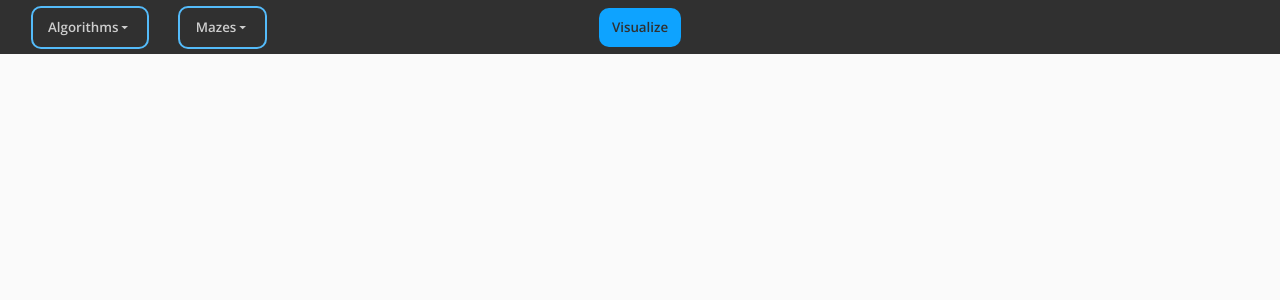
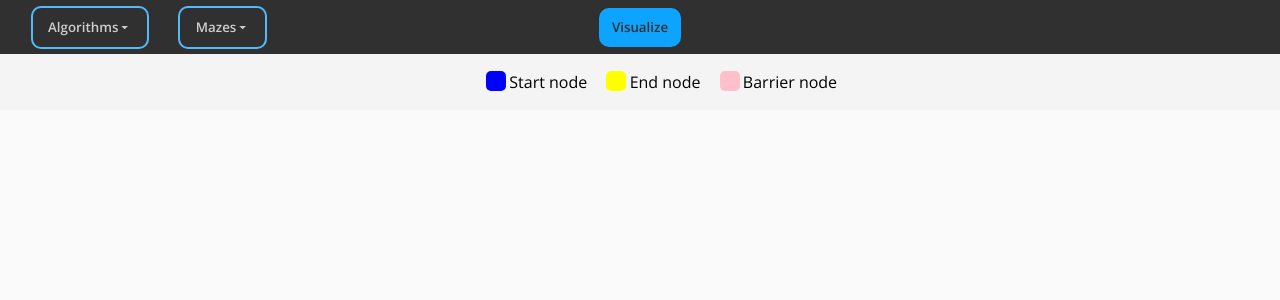
Before and after one commit to dfoltynski/pathfinding-visualiser, a React (Create React App) app: page / in a window 1280 px wide. Shown: the top 300 px of the page. Built offline with nearby package versions, Linux system fonts and the light colour scheme.

Commit message:
styling legend

```diff
--- a/src/App.css
+++ b/src/App.css
@@ -108,6 +108,14 @@ nav {
 }
 
 /* ----------- LEGEND ----------- */
+.legend__node {
+  width: 20px;
+  height: 20px;
+  margin: 0 0.2em;
+  float: left;
+  border-radius: 5px;
+}
+
 .legend {
   background-color: rgb(244, 244, 244);
   height: 3.5em;
@@ -118,6 +126,14 @@ nav {
   align-items: center;
 }
 
+.legend__node {
+  width: 20px;
+  height: 20px;
+  margin: 0 0.2em;
+  float: left;
+  border-radius: 5px;
+}
+
 .legend__item {
   float: left;
   margin: 0 0.5em;
--- a/src/App.tsx
+++ b/src/App.tsx
@@ -7,7 +7,7 @@ function App() {
   return (
     <div className="App">
       <Navbar />
-      {/* <Legend /> */}
+      <Legend />
     </div>
   );
 }
--- a/src/components/Legend.tsx
+++ b/src/components/Legend.tsx
@@ -5,9 +5,23 @@ import "../App.css";
 export default function Legend() {
   return (
     <ul className="legend">
-      <li className="legend__item">Start node</li>
-      <li className="legend__item">End node</li>
-      <li className="legend__item">Barrier node</li>
+      <li className="legend__item">
+        <div className="legend__node" style={{ backgroundColor: "blue" }}></div>{" "}
+        Start node
+      </li>
+      <li className="legend__item">
+        {" "}
+        <div
+          className="legend__node"
+          style={{ backgroundColor: "yellow" }}
+        ></div>
+        End node
+      </li>
+      <li className="legend__item">
+        {" "}
+        <div className="legend__node" style={{ backgroundColor: "pink" }}></div>
+        Barrier node
+      </li>
     </ul>
   );
 }
```
